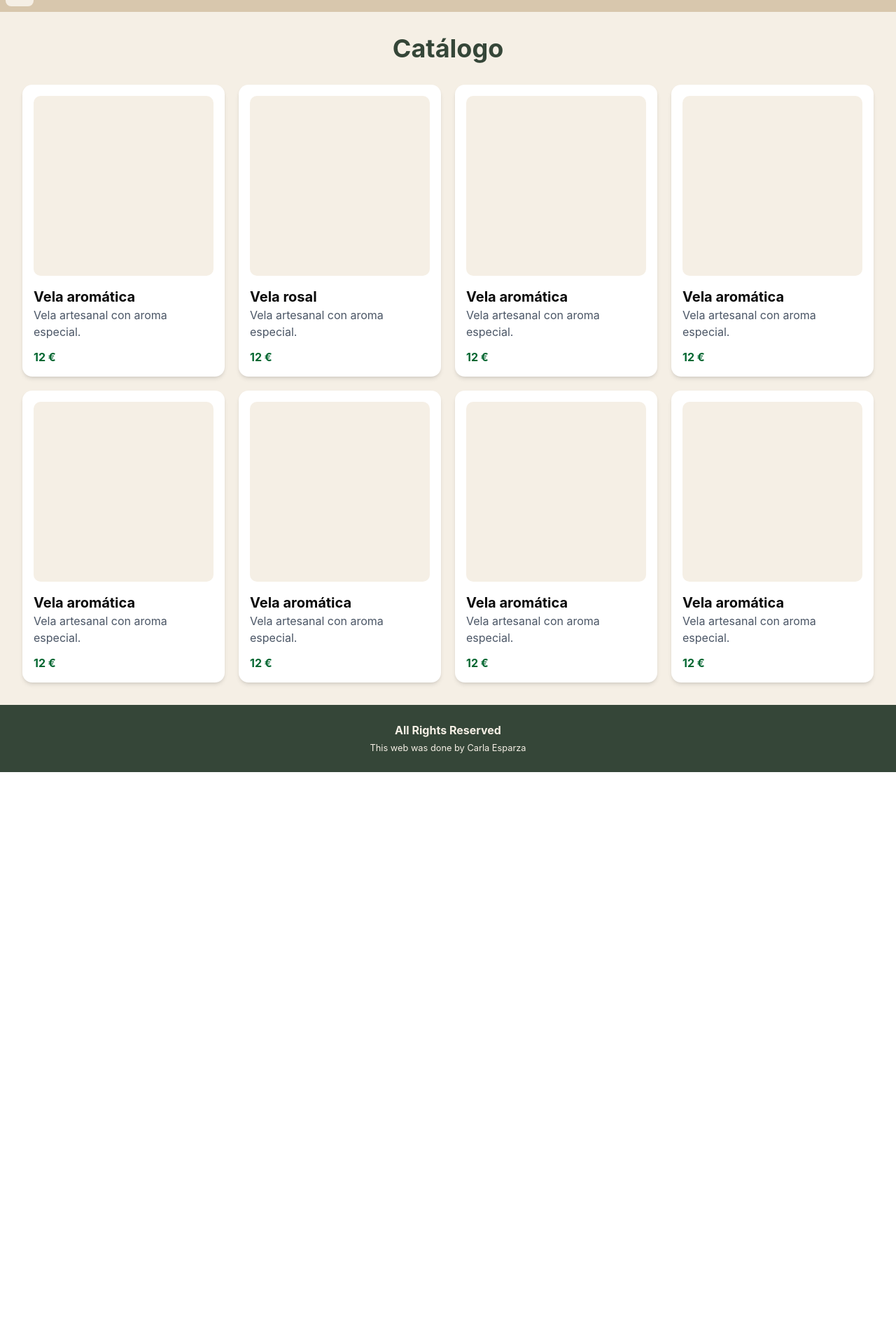
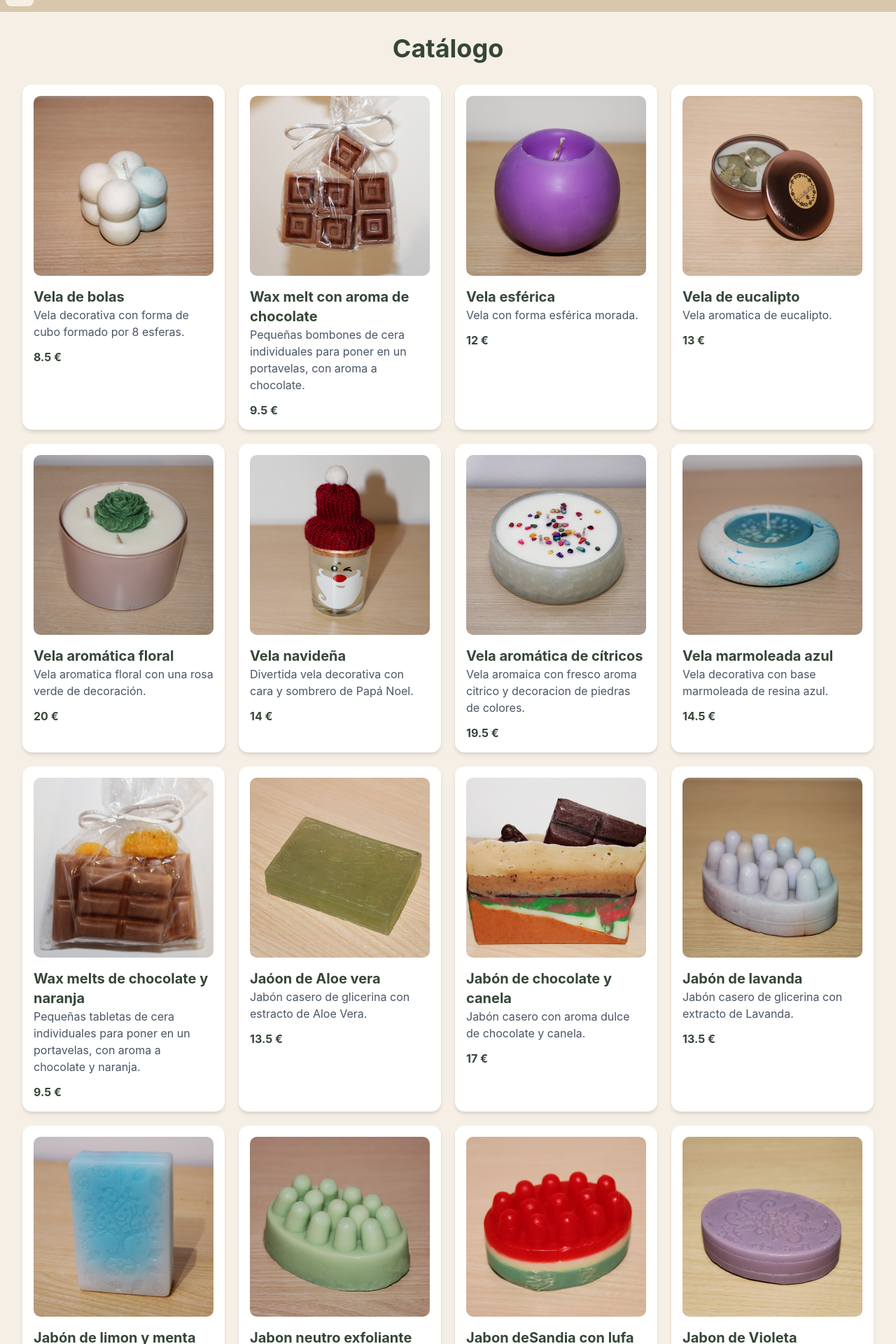
Before and after one commit to carlaesparza/portafolio-web, a Vue app: page /#/diamond-painting/obras in a window 1280 px wide. Shown: the part 59-1979 px from the top of the page at 70% size. Before the commit the page ends 1162 px from the top, so only its background shows below. Built offline with nearby package versions, Linux system fonts and the light colour scheme.

Commit message:
Hago un v-for en el archivo Productes.vue y añado descripcion en cada producto

```diff
--- a/src/components/data/productes.ts
+++ b/src/components/data/productes.ts
@@ -6,161 +6,185 @@ export const products = [
       name: 'Vela de bolas',
       category: 'Velas',
       price: 8.50,
-      image: '/fotos/fotosCiris/vela-bolas.jpg'
+      image: '/fotos/fotosCiris/vela-bolas.jpg',
+      description: 'Vela decorativa con forma de cubo formado por 8 esferas.'
     },
     {
       id: 2,
       name: 'Wax melt con aroma de chocolate',
       category: 'Velas',
       price: 9.50,
-      image: '/fotos/fotosCiris/vela-chocolate.jpg'
+      image: '/fotos/fotosCiris/vela-chocolate.jpg',
+      description: 'Pequeñas bombones de cera individuales para poner en un portavelas, con aroma a chocolate.'
     },
     {
       id: 3,
       name: 'Vela esférica',
       category: 'Velas',
       price: 12,
-      image: '/fotos/fotosCiris/vela-esferica.jpg'
+      image: '/fotos/fotosCiris/vela-esferica.jpg',
+      description: 'Vela con forma esférica morada.'
     },
     {
       id: 4,
-      name: 'Vela aromatica de eucalipto',
+      name: 'Vela de eucalipto',
       category: 'Velas',
       price: 13,
-      image: '/fotos/fotosCiris/vela-eucalipto.jpg'
+      image: '/fotos/fotosCiris/vela-eucalipto.jpg',
+      description: 'Vela aromatica de eucalipto.'
     },
     {
       id: 5,
       name: 'Vela aromática floral',
       category: 'Velas',
       price: 20,
-      image: '/fotos/fotosCiris/vela-floral.jpg'
+      image: '/fotos/fotosCiris/vela-floral.jpg',
+      description: 'Vela aromatica floral con una rosa verde de decoración.'
     },
     {
       id: 6,
       name: 'Vela navideña',
       category: 'Velas',
       price: 14,
-      image: '/fotos/fotosCiris/vela-navideña.jpg'
+      image: '/fotos/fotosCiris/vela-navideña.jpg',
+      description: 'Divertida vela decorativa con cara y sombrero de Papá Noel.'
     },
     {
       id: 7,
       name: 'Vela aromática de cítricos',
       category: 'Velas',
       price: 19.50,
-      image: '/fotos/fotosCiris/vela-piedras.jpg'
+      image: '/fotos/fotosCiris/vela-piedras.jpg',
+      description: 'Vela aromaica con fresco aroma citrico y decoracion de piedras de colores.'
     },
     {
       id: 8,
       name: 'Vela marmoleada azul',
       category: 'Velas',
       price: 14.50,
-      image: '/fotos/fotosCiris/vela-plana.jpg'
+      image: '/fotos/fotosCiris/vela-plana.jpg',
+      description: 'Vela decorativa con base marmoleada de resina azul.'
     },
     {
       id: 9,
-      name: 'Wax melts de tableta de chocolate y naranja',
+      name: 'Wax melts de chocolate y naranja',
       category: 'Velas',
       price: 9.50,
-      image: '/fotos/fotosCiris/vela-tableta.jpg'
+      image: '/fotos/fotosCiris/vela-tableta.jpg',
+      description: 'Pequeñas tabletas de cera individuales para poner en un portavelas, con aroma a chocolate y naranja.'
     },
     {
       id: 10,
-      name: 'Jabon de Aloe vera',
+      name: 'Jaóon de Aloe vera',
       category: 'Jabones',
       price: 13.50,
-      image: '/fotos/fotosSabons/jabon-aloevera.jpg'
+      image: '/fotos/fotosSabons/jabon-aloevera.jpg',
+      description: 'Jabón casero de glicerina con estracto de Aloe Vera.'
     },
     {
       id: 11,
-      name: 'Jabon con aroma a chocolate y canela',
+      name: 'Jabón de chocolate y canela',
       category: 'Jabones',
       price: 17,
-      image: '/fotos/fotosSabons/jabon-chocolate.jpg'
+      image: '/fotos/fotosSabons/jabon-chocolate.jpg',
+      description: 'Jabón casero con aroma dulce de chocolate y canela.'
+
     },
     {
       id: 12,
-      name: 'Jabon de lavanda',
+      name: 'Jabón de lavanda',
       category: 'Jabones',
       price: 13.50,
-      image: '/fotos/fotosSabons/jabon-lavanda.jpg'
+      image: '/fotos/fotosSabons/jabon-lavanda.jpg',
+      description: 'Jabón casero de glicerina con extracto de Lavanda.'
     },
     {
       id: 13,
-      name: 'Jabon con aroma a limon y menta',
+      name: 'Jabón de limon y menta',
       category: 'Jabones',
       price: 13.50,
-      image: '/fotos/fotosSabons/jabon-limon.jpg'
+      image: '/fotos/fotosSabons/jabon-limon.jpg',
+      description: 'Jabón casero de glicerina con aroma a limon y menta.'
     },
     {
       id: 14,
       name: 'Jabon neutro exfoliante',
       category: 'Jabones',
       price: 12,
-      image: '/fotos/fotosSabons/jabon-neutro.jpg'
+      image: '/fotos/fotosSabons/jabon-neutro.jpg',
+      description: 'Jabón neutro casero con forma exfoliante.'
     },
     {
       id: 15,
-      name: 'Jabon con aroma a Sandia con lufa exfoliante',
+      name: 'Jabon deSandia con lufa',
       category: 'Jabones',
       price: 16.50,
-      image: '/fotos/fotosSabons/jabon-sandia.jpg'
+      image: '/fotos/fotosSabons/jabon-sandia.jpg',
+      description: 'Jabón casero con aaroma a sandia y exfoliante de lufa natural.'
     },
     {
       id: 16,
       name: 'Jabon de Violeta',
       category: 'Jabones',
       price: 13.50,
-      image: '/fotos/fotosSabons/jabon-violeta.jpg'
+      image: '/fotos/fotosSabons/jabon-violeta.jpg',
+      description: 'Jabón casero exfoliante con aroma a violetas.'
     },
     {
       id: 17,
-      name: 'Lienzo de diamond painting de Blancanieves',
+      name: 'Lienzo de Blancanieves',
       category: 'Diamond Painting',
       price: 20,
-      image: '/fotos/fotosDiamond/diamond-blancanieves.jpg'
+      image: '/fotos/fotosDiamond/diamond-blancanieves.jpg',
+      description: 'Lienzo de diamond painting con la imagen de Blancanieves.'
     },
     {
       id: 18,
-      name: 'Lienzo de diamond painting de una casa rural',
+      name: 'Lienzo de casa rural',
       category: 'Diamond Painting',
       price: 18,
-      image: '/fotos/fotosDiamond/diamond-casa.jpg'
+      image: '/fotos/fotosDiamond/diamond-casa.jpg',
+      description: 'Lienzo de diamond painting con la imagen de una casa rural acogedora.'
     },
     {
       id: 19,
-      name: 'Leopardo rosa de diamond painting',
+      name: 'Leopardo rosa',
       category: 'Diamond Painting',
       price: 19.50,
-      image: '/fotos/fotosDiamond/diamond-felino.jpg'
+      image: '/fotos/fotosDiamond/diamond-felino.jpg',
+      description: 'Lienzo de Diamond painting de un Leopardo con tonos rosados.'
     },
     {
       id: 20,
-      name: 'Lienzo de diamond painting floral',
+      name: 'Lienzo floral',
       category: 'Diamond Painting',
       price: 20,
-      image: '/fotos/fotosDiamond/diamond-floral.jpg'
+      image: '/fotos/fotosDiamond/diamond-floral.jpg',
+      description: 'Lienzo de diamond painting con motivos florales.'
     },
     {
       id: 21,
-      name: '"La niña y su gato" Lienzo de diamond painting',
+      name: '"La niña y su gato"',
       category: 'Diamond Painting',
       price: 12,
-      image: '/fotos/fotosDiamond/diamond-gato.jpg'
+      image: '/fotos/fotosDiamond/diamond-gato.jpg',
+      description: 'Lienzo de diamond painting con diseño original y amable de una niña jugando con su gato.'
     },
     {
       id: 22,
-      name: 'Lienzo de diamond painting de Mickey Mouse',
+      name: 'Lienzo de Mickey Mouse',
       category: 'Diamond Painting',
       price: 20,
-      image: '/fotos/fotosDiamond/diamond-mickey.jpg'
+      image: '/fotos/fotosDiamond/diamond-mickey.jpg',
+      description: 'Lienzo de diamond painting con la imagen de Mickey Mouse con estilo urbano.'
     },
     {
       id: 23,
       name: '¡Crea tu propio lienzo personaliado!',
       category: 'Diamond Painting',
       price: 26.50,
-      image: '/fotos/fotosDiamond/diamond personalizado.jpg'
+      image: '/fotos/fotosDiamond/diamond-personalizado.jpg',
+      description: '¡Envíanos tu foto favorita y te la transformamos en una obra de Diamond painting original, perfecto para regalos!'
     },
 
 ]
--- a/src/pages/productos/Productes.vue
+++ b/src/pages/productos/Productes.vue
@@ -16,150 +16,32 @@ defineProps<{
     </h1>
 
     <div class="grid grid-cols-2 md:grid-cols-3 lg:grid-cols-4 gap-5">
-        <div class="bg-white rounded-xl shadow-md p-4">
+         <div
+        v-for="product in products"
+        :key="product.id"
+        class="bg-white rounded-xl shadow-md p-4"
+      >
 
-            <div class="bg-ivory aspect-square w-full rounded-lg">
-            </div>
+        <img
+          :src="product.image"
+          :alt="product.name"
+          class="bg-ivory aspect-square w-full rounded-lg object-cover"
+        />
 
-            <h2 class="text-xl font-bold mt-4">
-                Vela aromática
-            </h2>
+        <h2 class="text-xl font-bold mt-4 text-forest">
+          {{ product.name }}
+        </h2>
 
-            <p class="text-gray-600">
-                Vela artesanal con aroma especial.
-            </p>
+        <p class="text-gray-600">
+          {{ product.description }}
+        </p>
 
-            <p class="font-bold text-green-800 mt-3">
-                12 €
-            </p>
+        <p class="font-bold text-forest mt-3">
+          {{ product.price }} €
+        </p>
 
-        </div>
-        <div class="bg-white rounded-xl shadow-md p-4">
+      </div>
 
-            <div class="bg-ivory aspect-square w-full rounded-lg">
-            </div>
-
-            <h2 class="text-xl font-bold mt-4">
-                Vela rosal
-            </h2>
-
-            <p class="text-gray-600">
-                Vela artesanal con aroma especial.
-            </p>
-
-            <p class="font-bold text-green-800 mt-3">
-                12 €
-            </p>
-
-        </div>
-        <div class="bg-white rounded-xl shadow-md p-4">
-
-            <div class="bg-ivory aspect-square w-full rounded-lg">
-            </div>
-
-            <h2 class="text-xl font-bold mt-4">
-                Vela aromática
-            </h2>
-
-            <p class="text-gray-600">
-                Vela artesanal con aroma especial.
-            </p>
-
-            <p class="font-bold text-green-800 mt-3">
-                12 €
-            </p>
-
-        </div>
-        <div class="bg-white rounded-xl shadow-md p-4">
-
-            <div class="bg-ivory aspect-square w-full rounded-lg">
-            </div>
-
-            <h2 class="text-xl font-bold mt-4">
-                Vela aromática
-            </h2>
-
-            <p class="text-gray-600">
-                Vela artesanal con aroma especial.
-            </p>
-
-            <p class="font-bold text-green-800 mt-3">
-                12 €
-            </p>
-
-        </div>
-        <div class="bg-white rounded-xl shadow-md p-4">
-
-            <div class="bg-ivory aspect-square w-full rounded-lg">
-            </div>
-
-            <h2 class="text-xl font-bold mt-4">
-                Vela aromática
-            </h2>
-
-            <p class="text-gray-600">
-                Vela artesanal con aroma especial.
-            </p>
-
-            <p class="font-bold text-green-800 mt-3">
-                12 €
-            </p>
-
-        </div>
-        <div class="bg-white rounded-xl shadow-md p-4">
-
-            <div class="bg-ivory aspect-square w-full rounded-lg">
-            </div>
-
-            <h2 class="text-xl font-bold mt-4">
-                Vela aromática
-            </h2>
-
-            <p class="text-gray-600">
-                Vela artesanal con aroma especial.
-            </p>
-
-            <p class="font-bold text-green-800 mt-3">
-                12 €
-            </p>
-
-        </div>
-        <div class="bg-white rounded-xl shadow-md p-4">
-
-            <div class="bg-ivory aspect-square w-full rounded-lg">
-            </div>
-
-            <h2 class="text-xl font-bold mt-4">
-                Vela aromática
-            </h2>
-
-            <p class="text-gray-600">
-                Vela artesanal con aroma especial.
-            </p>
-
-            <p class="font-bold text-green-800 mt-3">
-                12 €
-            </p>
-
-        </div>
-        <div class="bg-white rounded-xl shadow-md p-4">
-
-            <div class="bg-ivory aspect-square w-full rounded-lg">
-            </div>
-
-            <h2 class="text-xl font-bold mt-4">
-                Vela aromática
-            </h2>
-
-            <p class="text-gray-600">
-                Vela artesanal con aroma especial.
-            </p>
-
-            <p class="font-bold text-green-800 mt-3">
-                12 €
-            </p>
-
-        </div>
     </div>
 
   </section>
```
